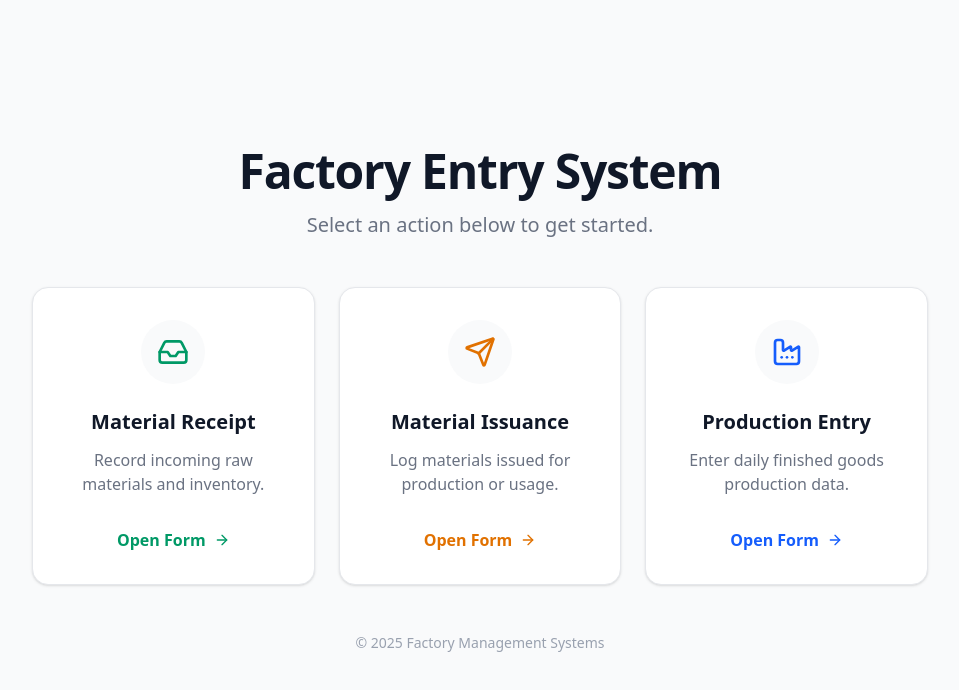
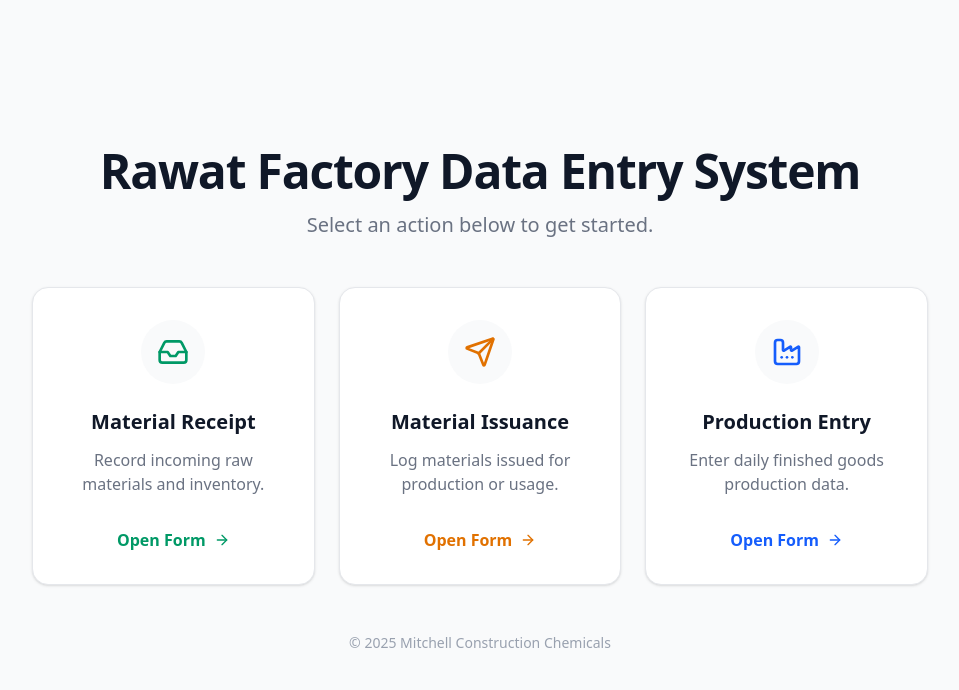
Before and after one commit to abdullaha24/receipt-form, a Next.js app: page / in a window 1280 px wide. Shown: the top 690 px of the page, without its empty margins (160-1119 px from the left). Built offline with nearby package versions, Linux system fonts and the light colour scheme.

Commit message:
changed title and copyright.

```diff
--- a/pages/index.tsx
+++ b/pages/index.tsx
@@ -33,14 +33,14 @@ export default function Home() {
   return (
     <div className="min-h-screen bg-gray-50 flex items-center justify-center p-4">
       <Head>
-        <title>Factory Entry System</title>
+        <title>Data Entry System</title>
         <meta name="description" content="Central hub for factory tracking" />
       </Head>
 
       <div className="max-w-4xl w-full">
         <div className="text-center mb-12">
           <h1 className="text-4xl font-extrabold text-gray-900 tracking-tight sm:text-5xl mb-4">
-            Factory Entry System
+            Rawat Factory Data Entry System
           </h1>
           <p className="text-xl text-gray-500">
             Select an action below to get started.
@@ -66,7 +66,7 @@ export default function Home() {
         </div>
 
         <div className="mt-12 text-center text-gray-400 text-sm">
-            &copy; {new Date().getFullYear()} Factory Management Systems
+            &copy; {new Date().getFullYear()} Mitchell Construction Chemicals
         </div>
       </div>
     </div>
```
